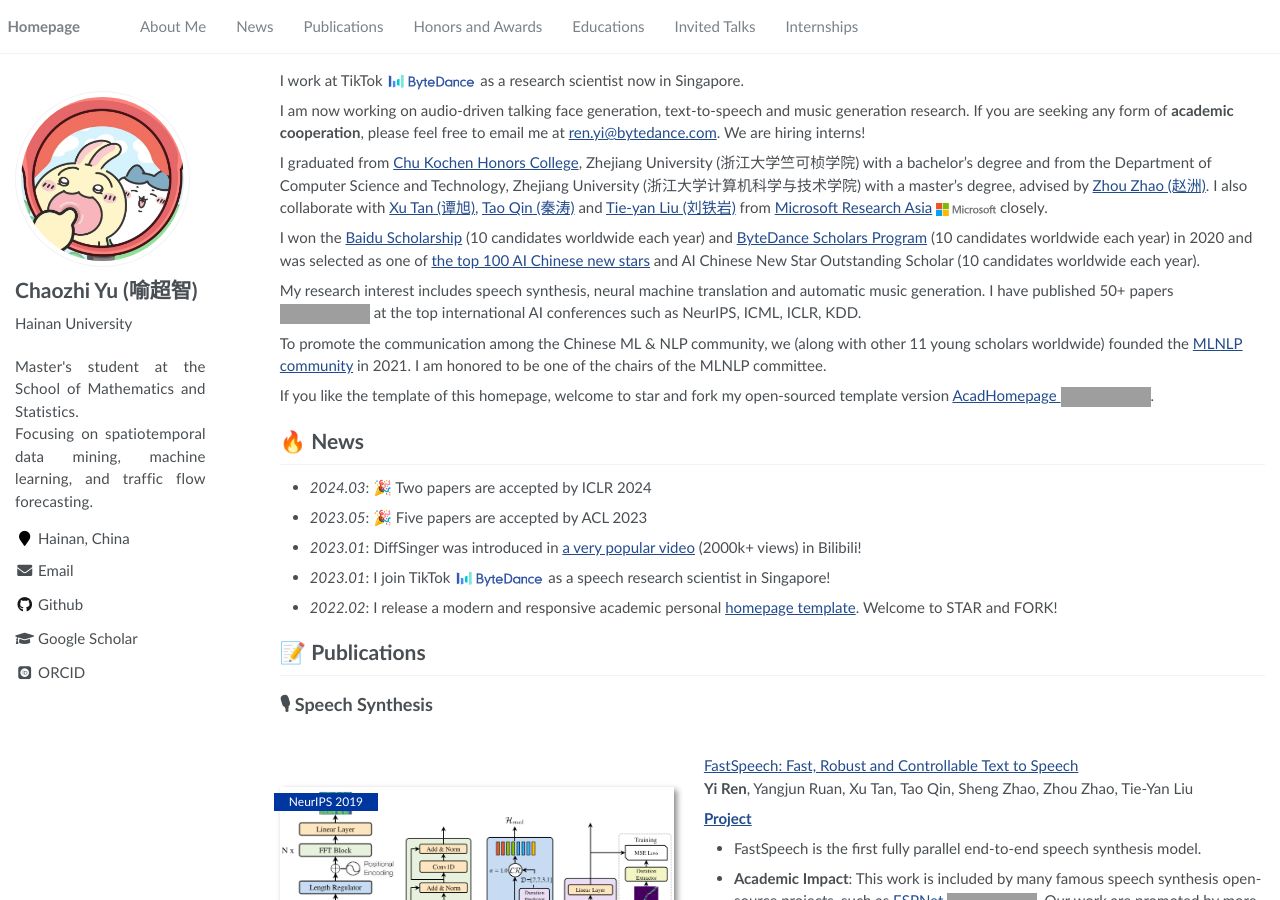
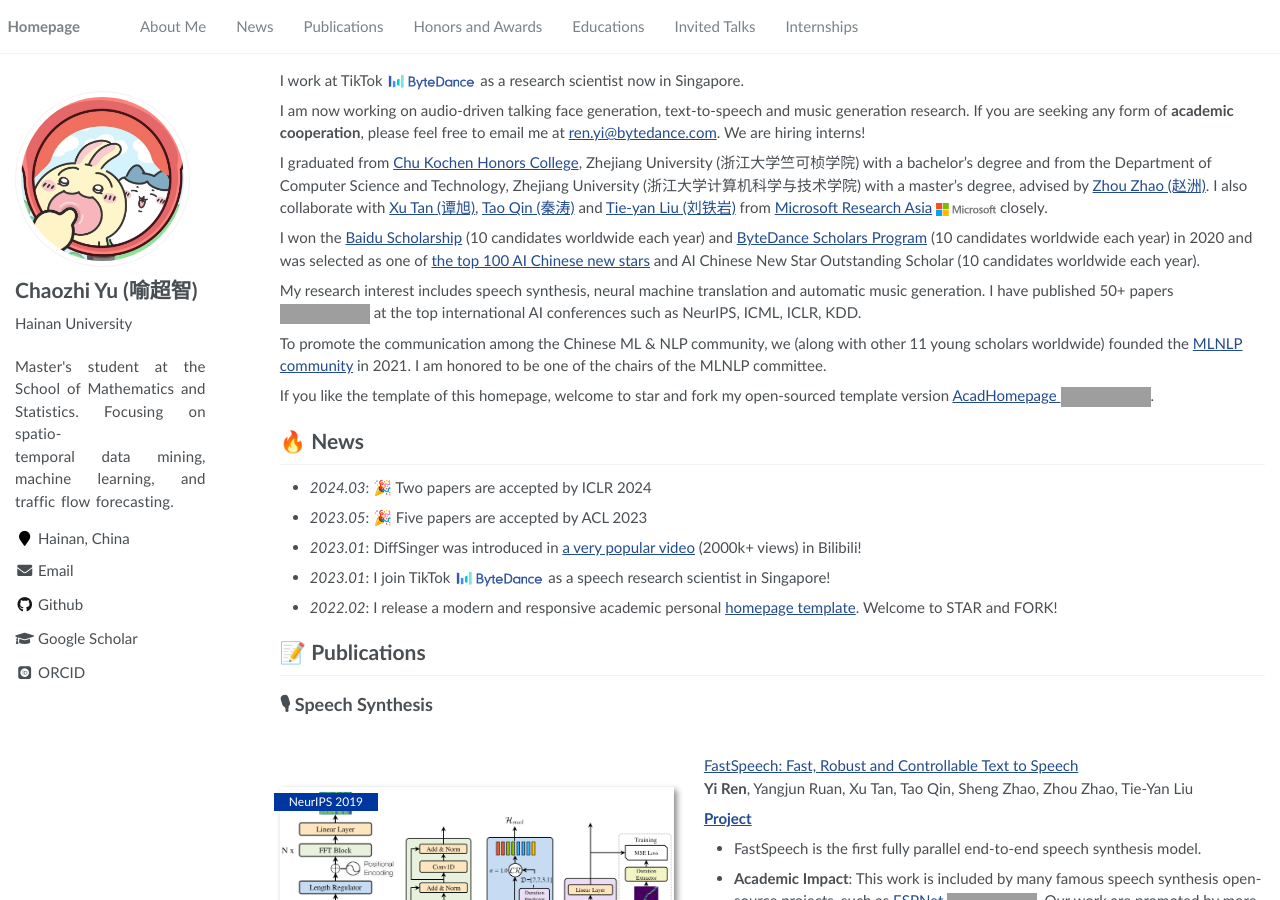
Before and after one commit to yuchaozhi/yuchaozhi.github.io, a Jekyll site: the page built from _pages/about.md, in a window 1280 px wide and 900 px high. Built offline with Jekyll 4.4.1, drawn with Linux system fonts in a browser that asks for light colours; some web fonts are replaced; grey boxes are pictures that could not be loaded.

Commit message:
Update _config.yml

```diff
--- a/_config.yml
+++ b/_config.yml
@@ -7,7 +7,7 @@
 
 # Site Settings
 title                    : "Chaozhi Yu (喻超智)"
-description              : "Master's student at the School of Mathematics and Statistics. \nFocusing on spatiotemporal data mining, machine learning, and traffic flow forecasting."
+description              : "Master's student at the School of Mathematics and Statistics. Focusing on spatio-\ntemporal data mining, machine learning, and traffic flow forecasting."
 repository               : "yuchaozhi/yuchaozhi.github.io"
 google_scholar_stats_use_cdn : true
 
```
